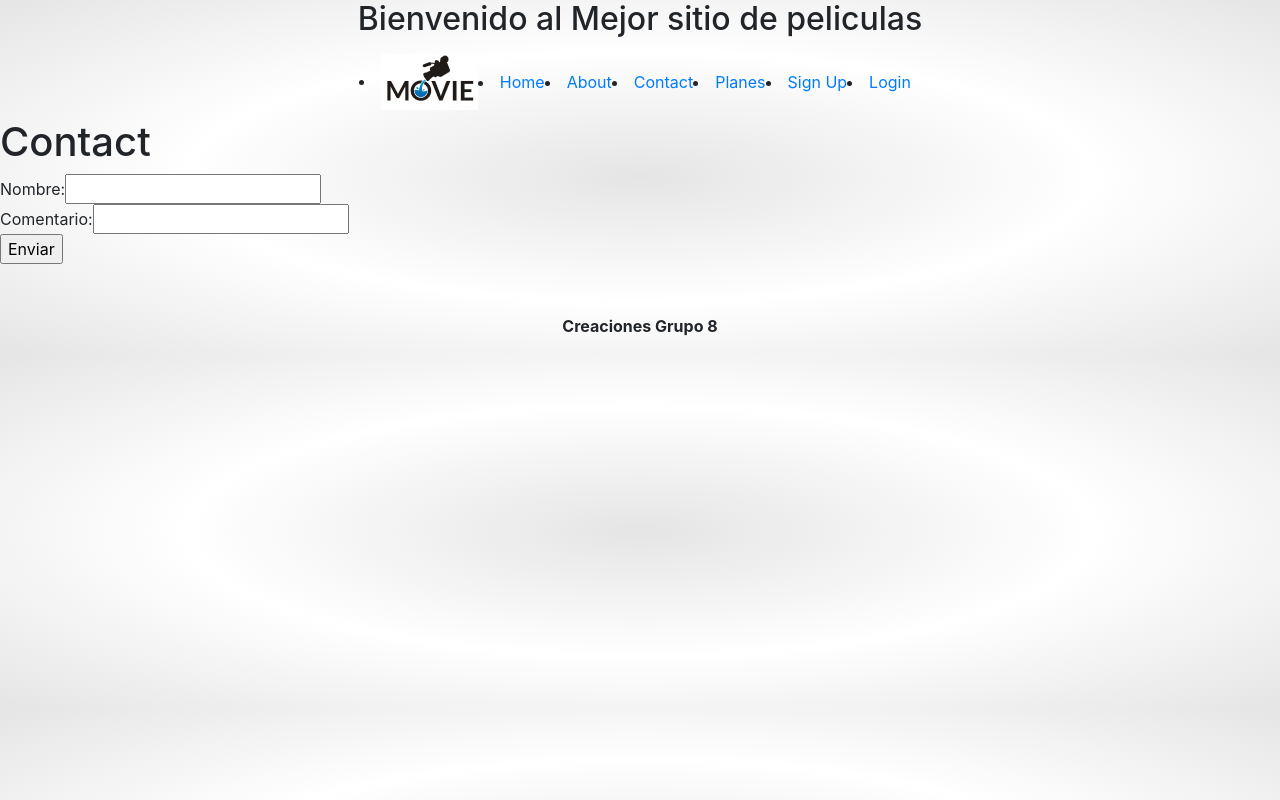
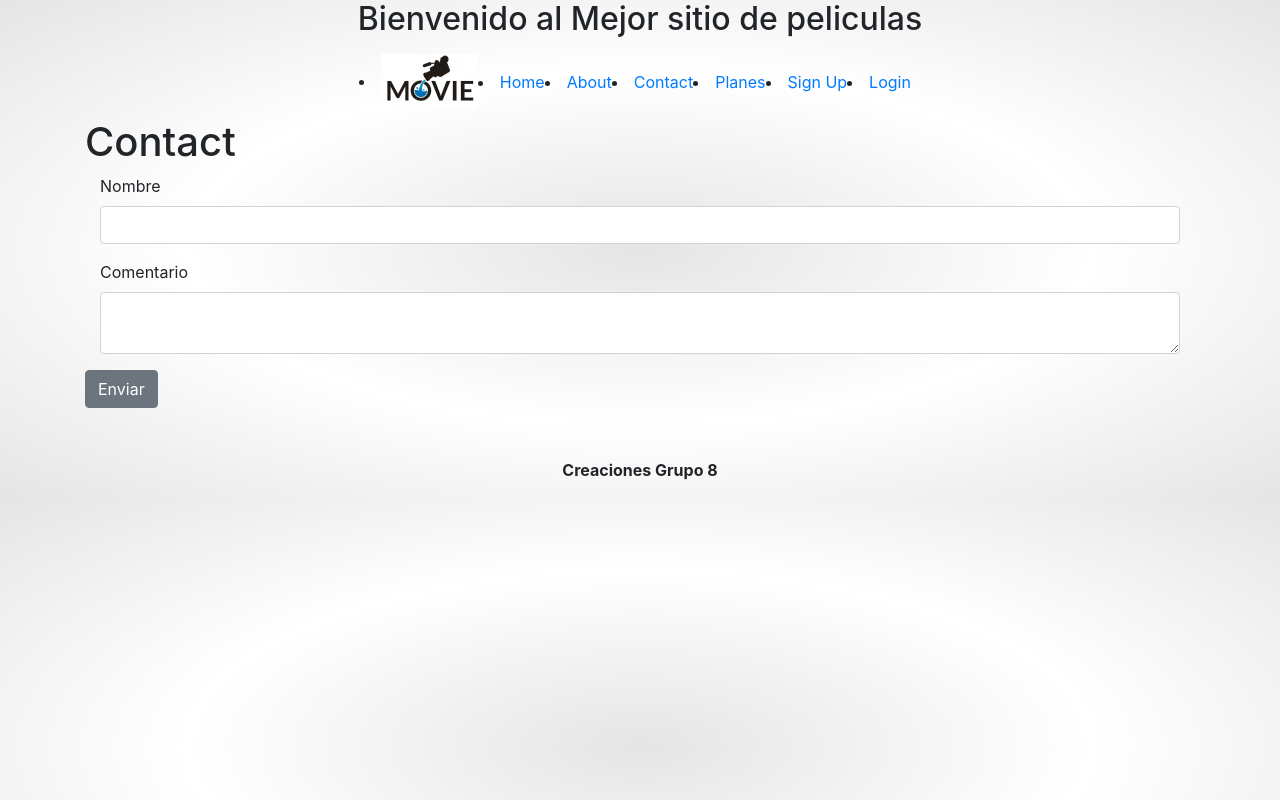
Before and after one commit to rami554/Frontend, a React (Create React App) app: page /contact in a window 1280 px wide. Built offline with nearby package versions, Linux system fonts and the light colour scheme.

Commit message:
mejora de vistas

```diff
--- a/src/pages/About.js
+++ b/src/pages/About.js
@@ -3,7 +3,7 @@ import img4 from "./img4.png";
 class About extends React.Component {
   render() {
     return (
-      <div>
+      <div class='row justify-content-center'>
         <h1>Acerca de Nosotros</h1>
         <div>Somos una nueva empresa que te proporciona entradas para ver las mejores peliculas de los tiempos</div>
         <div>Te Proporcionamos diversas funciones y todo a traves de un tiquet electronico</div>
--- a/src/pages/Contact.js
+++ b/src/pages/Contact.js
@@ -1,22 +1,37 @@
 import React from "react";
+import {
+  Container, Col, Form,
+  FormGroup, Label, Input,
+  Button,
+} from 'reactstrap';
 
 class Contact extends React.Component {
   render() {
     return (
-      <div>
+      <Container className="Contactos">
         <h1>Contact</h1>
-        <form>
-          <div>
-            Nombre:
-            <input type='text' name='name' />
-          </div>
-          <div>
-            Comentario:
-            <input type='text' name='coment' />
-          </div>
-          <input type='submit' value='Enviar' />
+        <form className="form">
+           <Col>
+            <FormGroup>
+              <Label>Nombre</Label>
+              <Input
+                type="text"
+                name="name"
+              />
+            </FormGroup>
+          </Col>
+          <Col>
+            <FormGroup>
+              <Label>Comentario</Label>
+              <Input
+                type="textarea"
+                name="comentario"
+              />
+            </FormGroup>
+          </Col>
+          <Button type="submit">Enviar</Button>
         </form>
-      </div>
+      </Container>
     );
   }
 }
```
Also changed, not shown: package.json (+4 -3 lines), 1 other file (tests, documents, lock files or other folders).
